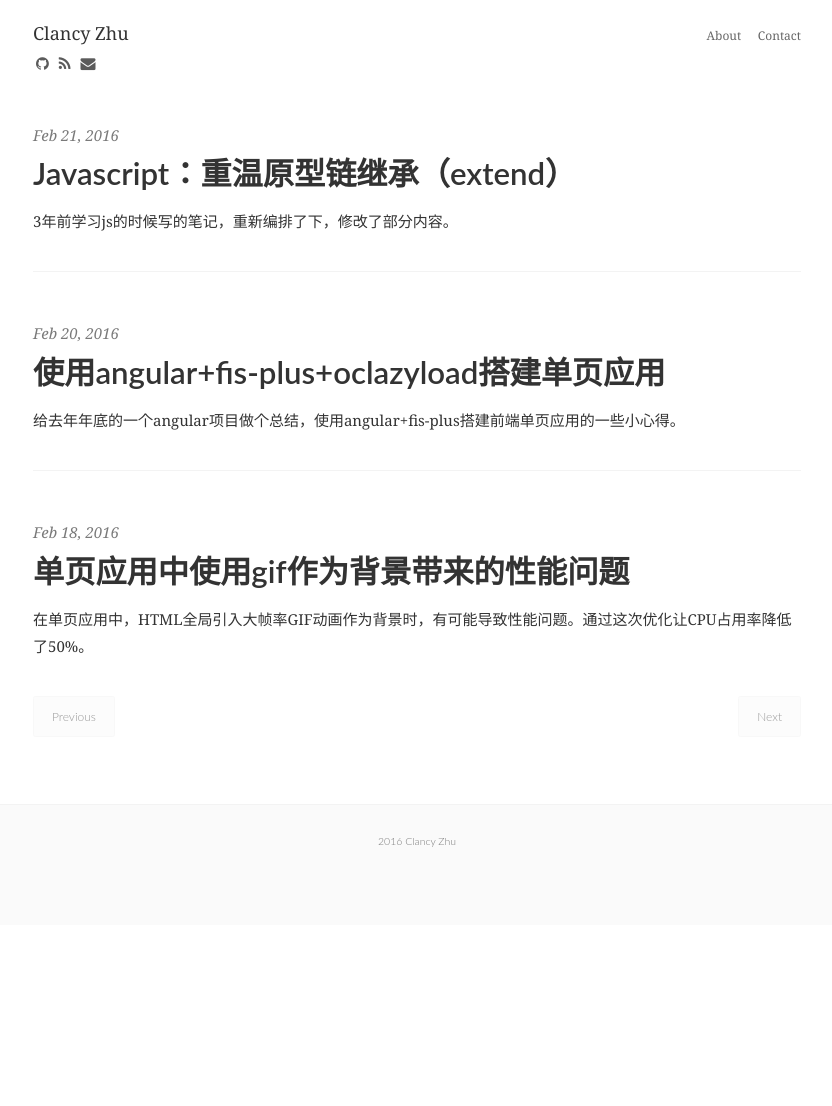
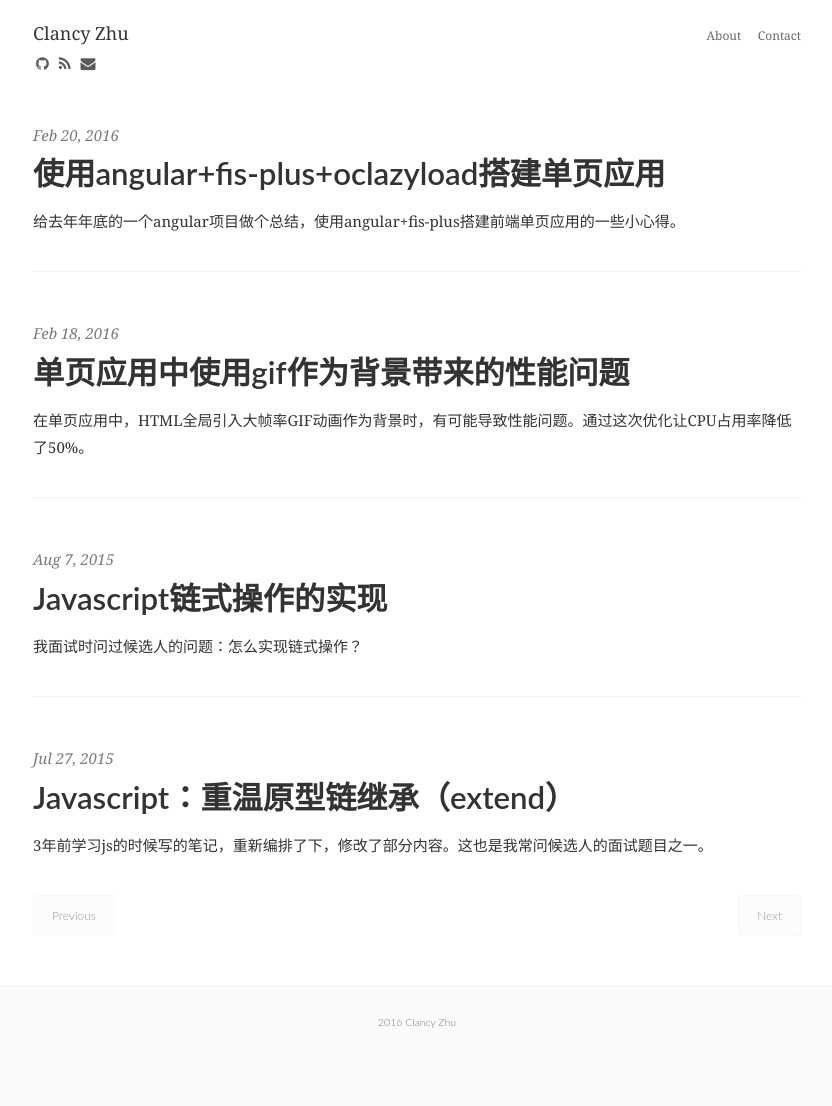
Before and after one commit to clancyz/clancyz.github.io, a Jekyll site: the page built from index.html, in a window 1280 px wide. Shown: the whole page, without its empty margins (223-1055 px from the left). Built offline with Jekyll 4.4.1, drawn with Linux system fonts in a browser that asks for light colours; nearby versions of some CDN libraries; some web fonts are replaced; the list of posts is cut into pages by our own code; comment, search, counter and statistics services are not loaded; before the commit the page ends 925 px from its top, so only the background shows below that.

Commit message:
add javascript chainning operation

```diff
--- a/_config.yml
+++ b/_config.yml
@@ -35,5 +35,6 @@ markdown:     kramdown
 permalink:    pretty
 gems: [jekyll-paginate]
 paginate:     10
+paginate_path: "/blog/page:num/"
 sass:
   compressed: true
--- a/_posts/2016-02-21-javascript-prototype-extend.md
+++ b/_posts/2015-07-27-javascript-prototype-extend.md
@@ -1,8 +1,8 @@
 ---
 layout:     post
 title:      Javascript：重温原型链继承（extend）
-date:       2016-02-21 21:00:22
-summary:    3年前学习js的时候写的笔记，重新编排了下，修改了部分内容。
+date:       2015-07-27 21:00:22
+summary:    3年前学习js的时候写的笔记，重新编排了下，修改了部分内容。这也是我常问候选人的面试题目之一。
 categories: blog
 ---
 
--- /dev/null
+++ b/_posts/2015-08-07-Javascript-chaining-operation.md
@@ -0,0 +1,75 @@
+---
+layout:     post
+title:      Javascript链式操作的实现
+date:       2015-08-07 15:16:23
+summary:    我面试时问过候选人的问题：怎么实现链式操作？
+categories: blog
+---
+
+这个问题我在面试普通工程师的时候经常会问：
+
+
+> 问：用过jQuery的链式操作吗？
+>
+> 答：用过，blablabla...
+>
+> 问：能设计一个类，支持类似jQuery链式操作吗？
+>
+> 答：...
+
+
+其实，很多初级工程师只是 `能这样用` 没有思考 `为啥能这么用`　...
+
+即使没有去想过，当场仔细思考下应该都OK的。
+
+我给个我自己能接受的答案吧...
+
+链式操作在 `jQuery` 里面应该已经很常见，例如：
+
+{% highlight js %}
+$('.red').addClass('green').setStyle('padding', '0').removeClass('red');
+{% endhighlight %}
+
+自己实现一个支持链式操作的API也很简单，即：
+
+> 如果一个对象有方法A，B，当一个对象执行完该对象的方法A后，再把该对象返回，就可以继续调用方法B。
+
+链式操作最核心的一句话就是 `return this`。
+
+比如设计一个 `Dog` 类，又能 `eat` 又能 `sleep`。
+
+{% highlight js %}
+(function (){
+  //　用于实例化
+  function _Dog(){
+    //do something to Arguments
+  }
+
+  _Dog.prototype = {
+    eat: function (food){
+      console.log('eat ' + food);
+      return this;
+    },
+    sleep: function () {
+      console.log('sleeping now');
+      return this;
+    }
+  }
+
+  window.Dog = function (){
+    return new _Dog(arguments);
+  }
+})();
+{% endhighlight %}
+
+这里使用了　`延迟实例化`　。
+
+调用：
+
+{% highlight js %}
+Dog().eat('meat').sleep();
+// => eat meat
+// => sleeping now
+{% endhighlight %}
+
+以上。
```
Also changed, not shown: 4 other files.
